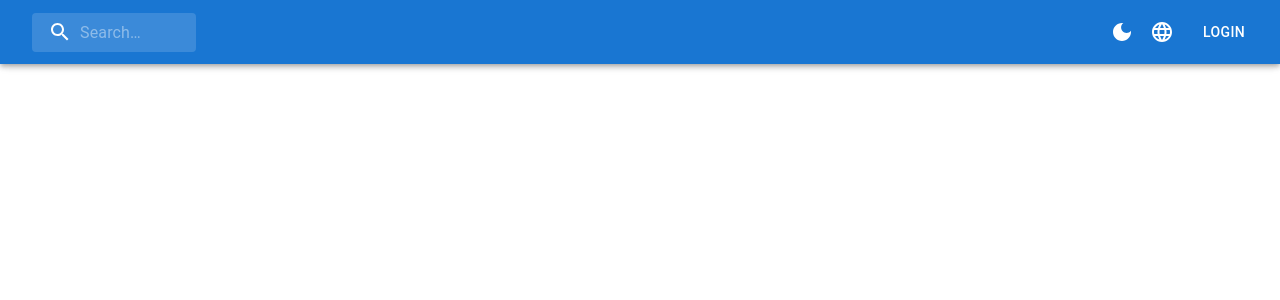
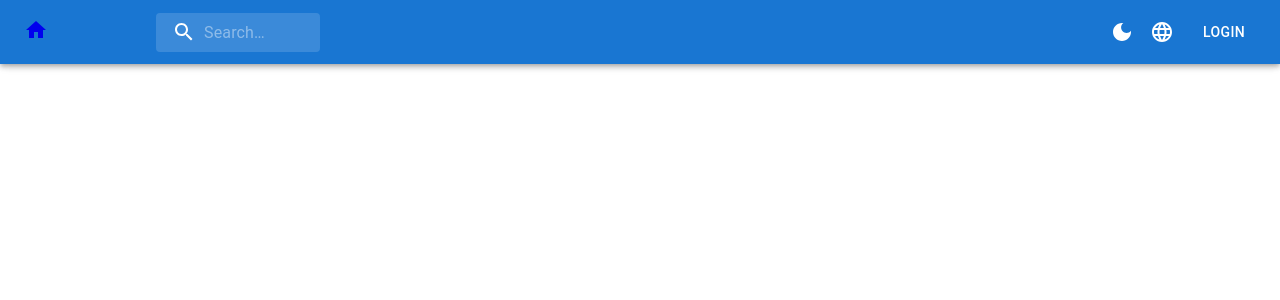
Before and after one commit to koliasinitsa/itransition, a React (Vite) app in the folder client/: page / in a window 1280 px wide. Shown: the top 300 px of the page. Built offline with nearby package versions, Linux system fonts and the light colour scheme.

Commit message:
icon to home

```diff
--- a/client/src/components/Header/header.tsx
+++ b/client/src/components/Header/header.tsx
@@ -1,5 +1,6 @@
 import React from 'react';
 import { useNavigate } from 'react-router-dom';
+import { Link } from 'react-router-dom';
 
 import AppBar from '@mui/material/AppBar';
 import Toolbar from '@mui/material/Toolbar';
@@ -9,6 +10,7 @@ import LanguageIcon from '@mui/icons-material/Language';
 import MenuItem from '@mui/material/MenuItem';
 import Menu from '@mui/material/Menu';
 import Button from '@mui/material/Button';
+import HomeIcon from '@mui/icons-material/Home';
 
 import SearchPanel from './Search-panel/search-panel';
 
@@ -36,10 +38,16 @@ const Header: React.FC = () => {
     return (
         <AppBar position="fixed">
             <Toolbar style={{ display: 'flex', justifyContent: 'space-between' }}>
-                {/* Поисковая строка (слева) с ограниченной шириной */}
-                <div style={{ maxWidth: '300px' }}>
-                    <SearchPanel />
+                <div style={{ display: 'flex', alignItems: 'center', }}>
+                    <Link to="/" style={{ marginRight: '100px' }}>
+                        <HomeIcon />
+                    </Link>
+                    {/* Поисковая строка (слева) с ограниченной шириной */}
+                    <div style={{ maxWidth: '300px' }}>
+                        <SearchPanel />
+                    </div>
                 </div>
+
 
                 {/* Иконка смены цвета и языковой выбор */}
                 <div>
@@ -70,6 +78,8 @@ const Header: React.FC = () => {
                         <MenuItem onClick={handleClose}>Rus</MenuItem>
                     </Menu>
 
+
+
                     <Button color="inherit" style={{ marginLeft: '10px' }} onClick={handleLoginClick}>
                         Login
                     </Button>
```
